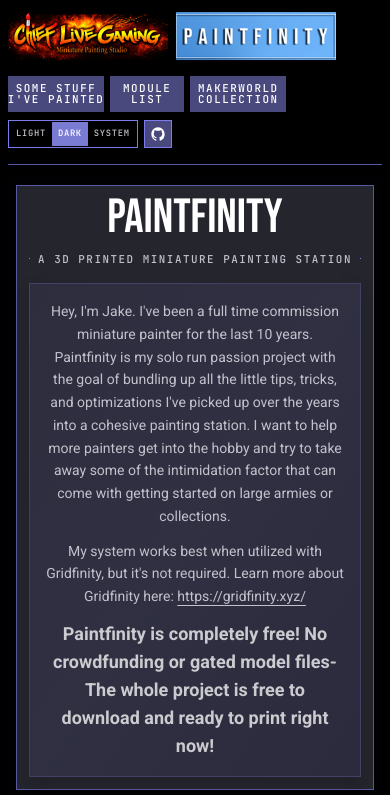
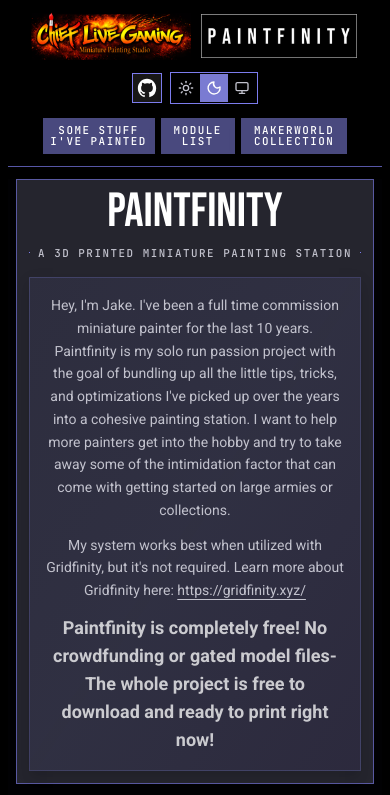
Before and after one commit to jwhiteeagle/paintfinity_painting_station, a React (Vite) app: page / in a window 390 px wide. Shown: the top 795 px of the page. Built offline with nearby package versions, Linux system fonts and the light colour scheme.

Commit message:
mobile width settings for adaptive header behavior were bugging me.

```diff
--- a/src/components/app/hero-header.tsx
+++ b/src/components/app/hero-header.tsx
@@ -16,7 +16,7 @@
   rightRail,
 }: HeroHeaderProps) {
   return (
-    <section className="mx-auto w-full bg-muted/5 px-2 pt-2 pb-3 text-center shadow-xs sm:px-6 sm:pt-6 sm:pb-5 lg:pt-8 lg:pb-6">
+    <section className="mx-auto w-full bg-muted/5 px-2 pb-3 text-center shadow-xs sm:px-6 sm:pb-3 lg:pb-3">
       <div className="grid gap-3 sm:gap-4 md:grid-cols-2 md:items-stretch xl:grid-cols-4">
         {leftRail ? (
           <aside className="order-2 border border-border/60 bg-card p-3 text-left sm:p-4 xl:order-1 xl:col-span-1">
--- a/src/components/app/site-header.tsx
+++ b/src/components/app/site-header.tsx
@@ -1,22 +1,20 @@
 import { ThemeToggle } from "@/components/app/theme-toggle"
 import { buttonVariants } from "@/components/ui/button"
 import clgBannerUrl from "@/assets/brand/CLG Banner 250x75.png"
-import paintfinityBannerUrl from "@/assets/brand/paintfinity-watermark-blue-250x75.png"
+import paintfinityBannerUrl from "@/assets/brand/paintfinity-watermark-clean-250x75.png"
 
 const brandLinkClassName =
   "block transition-opacity hover:opacity-85 focus-visible:outline-none focus-visible:ring-2 focus-visible:ring-ring focus-visible:ring-offset-2 focus-visible:ring-offset-background"
-const iconLinkClassName =
-  "inline-flex size-7 items-center justify-center rounded-none border border-border bg-primary/60 text-foreground shadow-sm transition-colors hover:bg-muted/70 hover:text-foreground/90 focus-visible:outline-none focus-visible:ring-2 focus-visible:ring-ring focus-visible:ring-offset-2 focus-visible:ring-offset-background sm:size-8"
 const navLinkClassName = buttonVariants({
   variant: "selector",
   className:
-    "h-auto min-h-9 max-w-24 whitespace-normal px-2 py-1 text-center text-[0.56rem] leading-[1.05] tracking-[0.08em] sm:h-8 sm:max-w-none sm:whitespace-nowrap sm:px-3 sm:py-0 sm:text-[0.68rem] sm:leading-none sm:tracking-[0.14em]",
+    "h-auto min-h-9 max-w-28 whitespace-normal px-3 py-1 text-center text-[0.56rem] leading-[1.05] tracking-[0.08em] lg:h-8 lg:max-w-none lg:whitespace-nowrap lg:px-4 lg:py-0 lg:text-[0.68rem] lg:leading-none lg:tracking-[0.14em]",
 })
 
 export function SiteHeader() {
   return (
-    <div className="flex flex-col gap-4 border-b border-border/70 pb-4 sm:flex-row sm:items-center sm:justify-between">
-      <div className="flex flex-wrap items-center gap-2">
+    <div className="flex flex-col items-center gap-3 border-b border-border/70 pb-3 lg:flex-row lg:items-center lg:justify-between">
+      <div className="flex flex-nowrap items-center justify-center gap-2">
         <a
           href="https://chieflivegaming.com/"
           target="_blank"
@@ -27,7 +25,7 @@
           <img
             src={clgBannerUrl}
             alt=""
-            className="h-12 w-auto max-w-full"
+            className="h-12 w-auto max-w-[calc(50vw-1rem)]"
             width="250"
             height="75"
           />
@@ -40,16 +38,19 @@
           <img
             src={paintfinityBannerUrl}
             alt=""
-            className="h-12 w-auto max-w-full"
+            className="h-12 w-auto max-w-[calc(50vw-1rem)]"
             width="250"
             height="75"
           />
         </a>
       </div>
 
-      <div className="flex flex-wrap items-center gap-2 sm:gap-3">
+      <div className="flex flex-col items-center gap-3 lg:flex-row lg:gap-3">
+        <div className="order-1 lg:order-2">
+          <ThemeToggle />
+        </div>
         <nav
-          className="flex flex-wrap items-center gap-1.5 sm:gap-2"
+          className="order-2 flex flex-wrap items-center justify-center gap-1.5 lg:order-1 lg:gap-2"
           aria-label="Primary navigation"
         >
           <a
@@ -84,25 +85,6 @@
             </span>
           </a>
         </nav>
-        <div className="flex items-center gap-1.5 sm:gap-2">
-          <ThemeToggle />
-          <a
-            href="https://github.com/jwhiteeagle/paintfinity_painting_station"
-            target="_blank"
-            rel="noreferrer"
-            aria-label="Open Paintfinity repository on GitHub"
-            className={iconLinkClassName}
-          >
-            <svg
-              viewBox="0 0 24 24"
-              className="size-4"
-              fill="currentColor"
-              aria-hidden="true"
-            >
-              <path d="M12 2C6.48 2 2 6.58 2 12.25c0 4.52 2.87 8.35 6.84 9.7.5.09.68-.22.68-.49 0-.24-.01-.89-.01-1.75-2.78.62-3.37-1.37-3.37-1.37-.45-1.18-1.11-1.49-1.11-1.49-.91-.64.07-.63.07-.63 1 .07 1.53 1.06 1.53 1.06.89 1.56 2.34 1.11 2.91.85.09-.66.35-1.11.63-1.37-2.22-.26-4.56-1.14-4.56-5.06 0-1.12.39-2.03 1.03-2.75-.1-.26-.45-1.3.1-2.71 0 0 .84-.28 2.75 1.05A9.3 9.3 0 0 1 12 6.95c.85 0 1.7.12 2.5.35 1.91-1.33 2.75-1.05 2.75-1.05.55 1.41.2 2.45.1 2.71.64.72 1.03 1.63 1.03 2.75 0 3.93-2.34 4.79-4.57 5.05.36.32.68.94.68 1.89 0 1.37-.01 2.47-.01 2.81 0 .27.18.59.69.49A10.07 10.07 0 0 0 22 12.25C22 6.58 17.52 2 12 2Z" />
-            </svg>
-          </a>
-        </div>
       </div>
     </div>
   )
--- a/src/components/app/theme-toggle.tsx
+++ b/src/components/app/theme-toggle.tsx
@@ -2,34 +2,130 @@
 import { cn } from "@/lib/utils"
 
 const themeOptions = [
-  { value: "light", label: "Light" },
-  { value: "dark", label: "Dark" },
-  { value: "system", label: "System" },
+  { value: "light", label: "Use light theme", icon: SunIcon },
+  { value: "dark", label: "Use dark theme", icon: MoonIcon },
+  { value: "system", label: "Use system theme", icon: SystemIcon },
 ] as const
 
 export function ThemeToggle() {
   const { theme, setTheme } = useTheme()
 
   return (
+    <div className="inline-flex items-center gap-2">
+      <a
+        href="https://github.com/jwhiteeagle/paintfinity_painting_station"
+        target="_blank"
+        rel="noreferrer"
+        aria-label="Open Paintfinity repository on GitHub"
+        title="Open Paintfinity repository on GitHub"
+        className="inline-flex size-7.5 items-center justify-center rounded-none border border-border bg-[#181717] text-white shadow-sm transition-colors hover:bg-[#181717]/85 hover:text-white focus-visible:outline-none focus-visible:ring-2 focus-visible:ring-ring lg:size-9"
+      >
+        <GitHubIcon className="size-5.5" />
+      </a>
       <div
-      className="inline-flex rounded-none border border-border bg-background p-px shadow-sm sm:p-0.5"
+        className="inline-flex rounded-none border border-border bg-background p-px shadow-sm lg:p-0.5"
         role="group"
         aria-label="Theme selection"
       >
-      {themeOptions.map((option) => (
+        {themeOptions.map((option) => {
+          const Icon = option.icon
+
+          return (
             <button
               key={option.value}
               type="button"
               className={cn(
-            "type-label h-6 rounded-none px-1.5 text-[0.55rem] tracking-[0.08em] text-muted-foreground transition-colors hover:bg-muted/70 focus-visible:outline-none focus-visible:ring-2 focus-visible:ring-ring sm:h-7 sm:px-2.5 sm:text-[0.68rem] sm:tracking-[0.14em]",
+                "inline-flex size-7 items-center justify-center rounded-none text-muted-foreground transition-colors hover:bg-muted/70 hover:text-foreground focus-visible:outline-none focus-visible:ring-2 focus-visible:ring-ring lg:size-8",
                 theme === option.value && "bg-primary text-primary-foreground shadow-xs"
               )}
+              aria-label={option.label}
               aria-pressed={theme === option.value}
+              title={option.label}
               onClick={() => setTheme(option.value)}
             >
-          {option.label}
+              <Icon className="size-4" />
             </button>
-      ))}
+          )
+        })}
+      </div>
     </div>
   )
 }
+
+type ThemeIconProps = {
+  className?: string
+}
+
+function SunIcon({ className }: ThemeIconProps) {
+  return (
+    <svg
+      viewBox="0 0 24 24"
+      className={className}
+      fill="none"
+      stroke="currentColor"
+      strokeLinecap="round"
+      strokeLinejoin="round"
+      strokeWidth="2"
+      aria-hidden="true"
+    >
+      <circle cx="12" cy="12" r="4" />
+      <path d="M12 2v2" />
+      <path d="M12 20v2" />
+      <path d="m4.93 4.93 1.41 1.41" />
+      <path d="m17.66 17.66 1.41 1.41" />
+      <path d="M2 12h2" />
+      <path d="M20 12h2" />
+      <path d="m6.34 17.66-1.41 1.41" />
+      <path d="m19.07 4.93-1.41 1.41" />
+    </svg>
+  )
+}
+
+function MoonIcon({ className }: ThemeIconProps) {
+  return (
+    <svg
+      viewBox="0 0 24 24"
+      className={className}
+      fill="none"
+      stroke="currentColor"
+      strokeLinecap="round"
+      strokeLinejoin="round"
+      strokeWidth="2"
+      aria-hidden="true"
+    >
+      <path d="M12 3a6 6 0 0 0 9 7.5A9 9 0 1 1 12 3Z" />
+    </svg>
+  )
+}
+
+function SystemIcon({ className }: ThemeIconProps) {
+  return (
+    <svg
+      viewBox="0 0 24 24"
+      className={className}
+      fill="none"
+      stroke="currentColor"
+      strokeLinecap="round"
+      strokeLinejoin="round"
+      strokeWidth="2"
+      aria-hidden="true"
+    >
+      <rect x="3" y="4" width="18" height="12" rx="2" />
+      <path d="M8 20h8" />
+      <path d="M12 16v4" />
+    </svg>
+  )
+}
+
+function GitHubIcon({ className }: ThemeIconProps) {
+  return (
+    <svg
+      viewBox="0 0 24 24"
+      className={className}
+      fill="currentColor"
+      aria-hidden="true"
+    >
+      <path d="M12 2C6.48 2 2 6.58 2 12.25c0 4.52 2.87 8.35 6.84 9.7.5.09.68-.22.68-.49 0-.24-.01-.89-.01-1.75-2.78.62-3.37-1.37-3.37-1.37-.45-1.18-1.11-1.49-1.11-1.49-.91-.64.07-.63.07-.63 1 .07 1.53 1.06 1.53 1.06.89 1.56 2.34 1.11 2.91.85.09-.66.35-1.11.63-1.37-2.22-.26-4.56-1.14-4.56-5.06 0-1.12.39-2.03 1.03-2.75-.1-.26-.45-1.3.1-2.71 0 0 .84-.28 2.75 1.05A9.3 9.3 0 0 1 12 6.95c.85 0 1.7.12 2.5.35 1.91-1.33 2.75-1.05 2.75-1.05.55 1.41.2 2.45.1 2.71.64.72 1.03 1.63 1.03 2.75 0 3.93-2.34 4.79-4.57 5.05.36.32.68.94.68 1.89 0 1.37-.01 2.47-.01 2.81 0 .27.18.59.69.49A10.07 10.07 0 0 0 22 12.25C22 6.58 17.52 2 12 2Z" />
+    </svg>
+  )
+}
```
Also changed, not shown: src/assets/brand/paintfinity-watermark-clean-250x75.png (added). Lines whose indentation alone changed are shown as unchanged.
